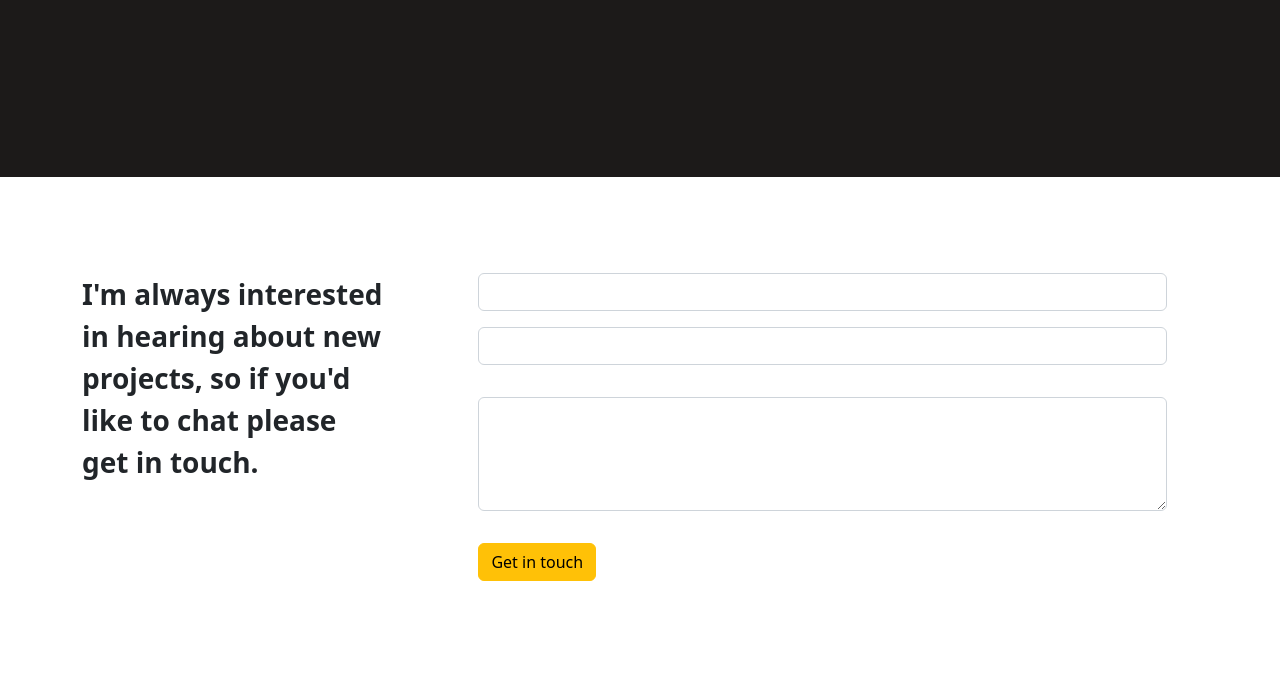
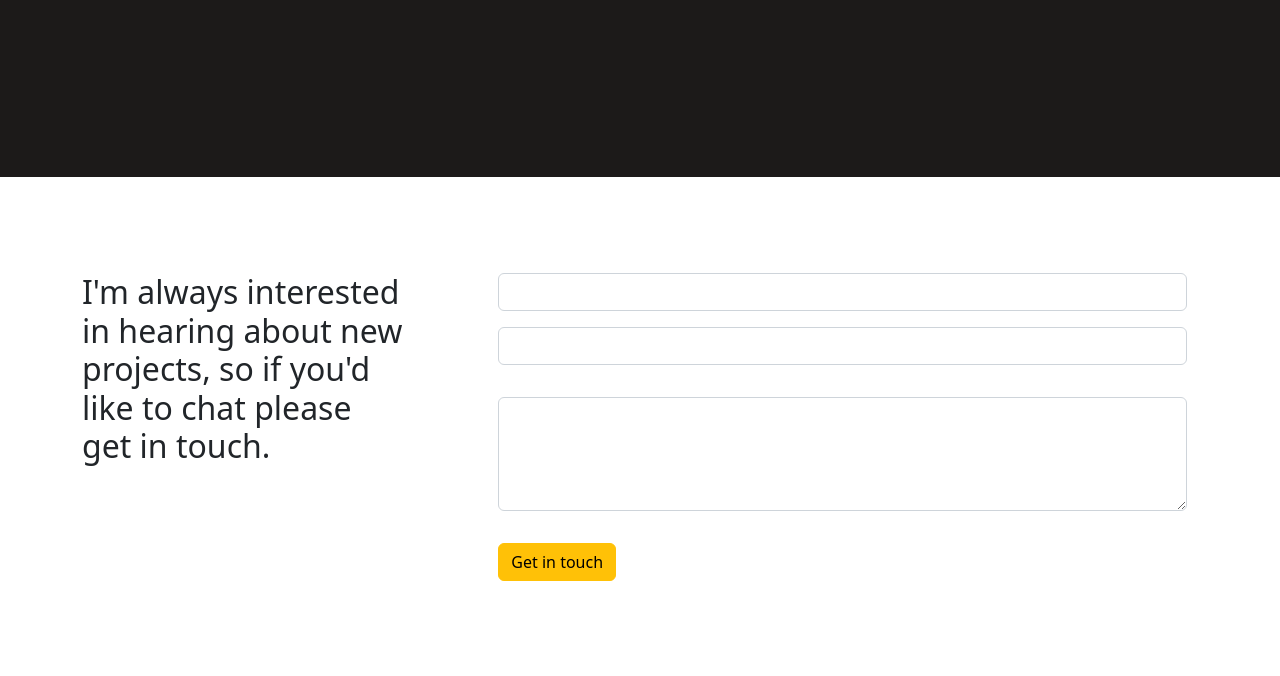
Before and after one commit to Daron976/Bootstrap-Portfolio, a website: page index.html in a window 1280 px wide. Shown: the part 3676-4352 px from the top of the page. Drawn offline with Linux system fonts and the light colour scheme.

Commit message:
Style with bootstra

```diff
--- a/index.html
+++ b/index.html
@@ -19,12 +19,12 @@
                 <span class="fw-bolder text-white">John Deo</span>
             </a>
             <!-- toggle button for mobile nav -->
-            <button class="navbar-toggler" type="button " data-bs-toggle="collapse " data-bs-target="#main-nav " aria-controls="main-nav " aria-expanded="false " aria-label="Toggle navigation ">
+            <button class="navbar-toggler" type="button" data-bs-toggle="collapse" data-bs-target="#main-nav " aria-controls="main-nav" aria-expanded="false" aria-label="Toggle navigation ">
               <span class="navbar-toggler-icon"></span>
             </button>
 
             <!-- navbar links -->
-            <div class="collapse navbar-collapse justify-content-end" id="main-nav ">
+            <div class="collapse navbar-collapse justify-content-end" id="main-nav">
                 <ul class="navbar-nav">
                     <li class="nav-item me-3">
                         <a href="# " class="nav-link text-white fw-bold">Portfolio</a>
@@ -284,15 +284,13 @@
     </section>
     <section id="contact-section">
       <div class="container-lg d-flex gap-5 my-5 py-5">
-        <p class="fs-3">
-          <strong>
+          <h2>
             I'm always interested<br/>
             in hearing about new<br/>
             projects, so if you'd<br/>
             like to chat please<br/>
             get in touch.
-          </strong>
-        </p>
+          </h2>
         <form class="ms-5 d-flex flex-column gap-3">
           <div>
             <label for="name" class="form-label" hidden></label>
@@ -304,7 +302,7 @@
           </div>
           <div class="mb-3 form-check p-0">
             <label for="text" class="form-label" hidden></label>
-            <textarea type="text" class="form-control" id="text"></textarea>
+            <textarea class="form-control" id="text"></textarea>
           </div>
           <div class="d-flex justify-content-start">
             <button type="submit" class="btn btn-warning">Get in touch</button>
--- a/styles.css
+++ b/styles.css
@@ -1,5 +1,5 @@
 .art-printing-1 {
-    background:url(images/desktop-1.svg), linear-gradient(179.4deg, rgba(38, 38, 38, 0.2) 0.81%, rgba(38, 38, 38, 0.9) 84.03%);
+  background: url(images/desktop-1.svg), linear-gradient(179.4deg, rgba(38, 38, 38, 0.2) 0.81%, rgba(38, 38, 38, 0.9) 84.03%);
   background-position: center;
   background-size: cover;
   background-repeat: no-repeat;
```
Also changed, not shown: package.json (added, +9 -0 lines), .github/workflows/linters.yml (added), .stylelintrc.json (added), 3 other files. Lines whose indentation alone changed are shown as unchanged.
